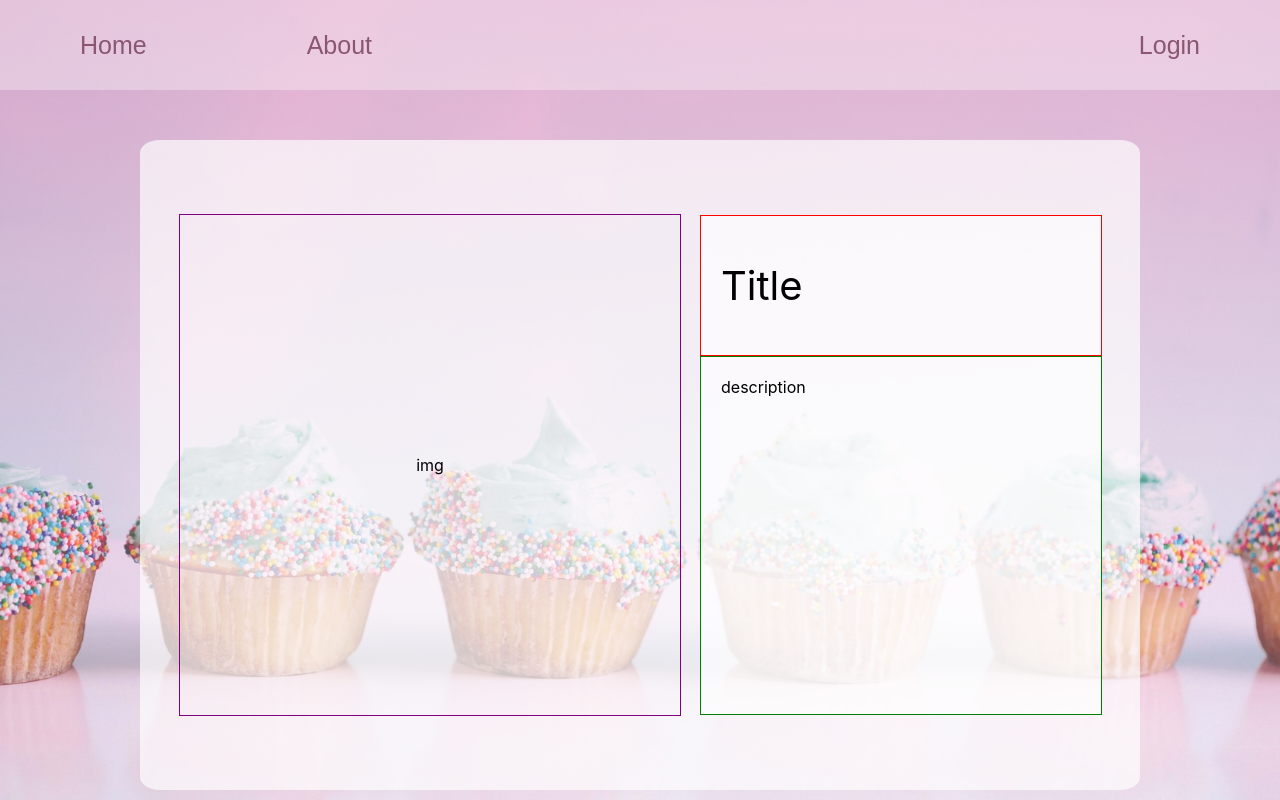
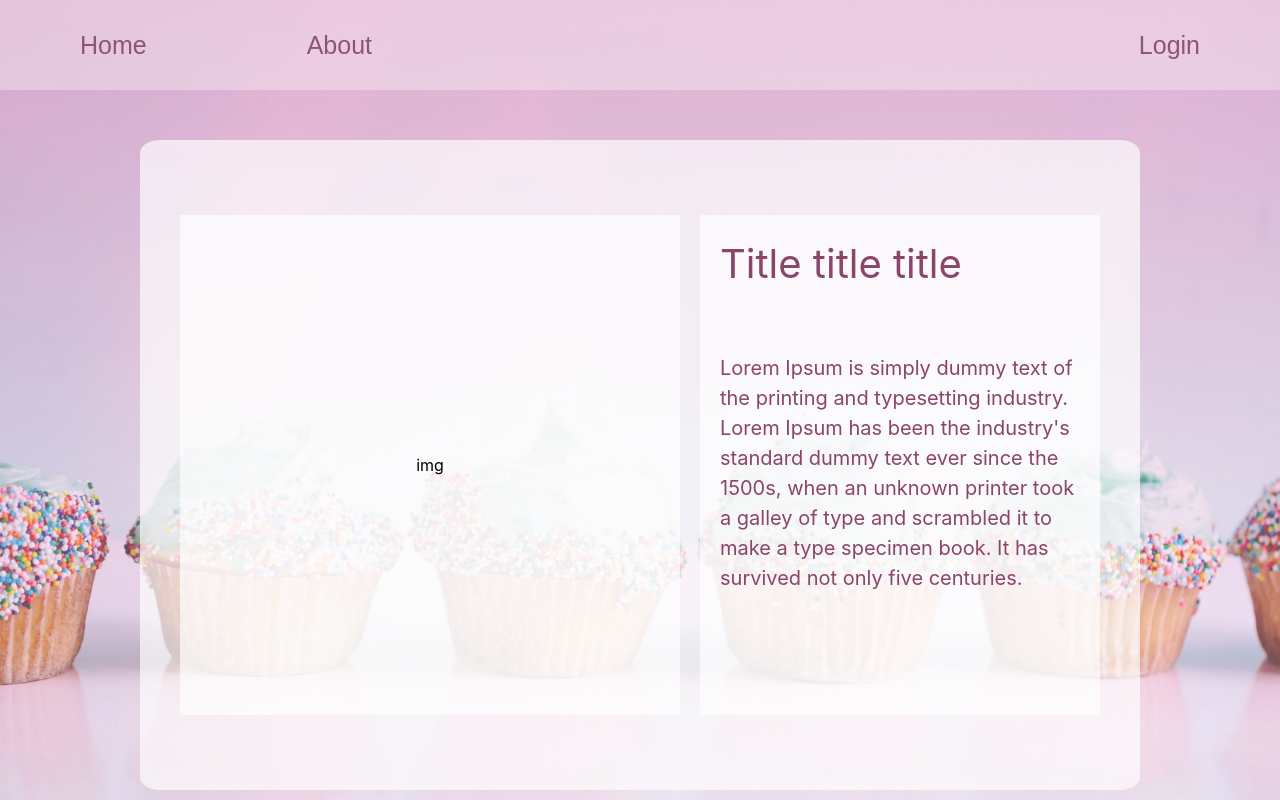
Before and after one commit to MilneS/miamyum, a React (Create React App) app: page /details in a window 1280 px wide. Built offline with nearby package versions, Linux system fonts and the light colour scheme.

Commit message:
fixed style

```diff
--- a/src/pages/Details.js
+++ b/src/pages/Details.js
@@ -6,8 +6,14 @@ const Details = () => {
       <div className={classes.card}>
         <div className={classes.img}>img</div>
         <div className={classes.itemsContainer}>
-          <div className={classes.title}>Title</div>
-          <div className={classes.description}>description</div>
+          <div className={classes.title}>Title title title</div>
+          <div className={classes.descr}>
+            Lorem Ipsum is simply dummy text of the printing and typesetting
+            industry. Lorem Ipsum has been the industry's standard dummy text
+            ever since the 1500s, when an unknown printer took a galley of type
+            and scrambled it to make a type specimen book. It has survived not
+            only five centuries.
+          </div>
         </div>
       </div>
     </div>
--- a/src/pages/Details.module.css
+++ b/src/pages/Details.module.css
@@ -2,7 +2,6 @@
   display: flex;
   justify-content: center;
   align-items: center;
-  /* margin-top: 100px; */
 }
 .card {
   background-color: rgba(255, 255, 255, 0.678);
@@ -15,14 +14,14 @@
   align-items: center;
 }
 .img {
-  /* background-color: rgba(255, 255, 255, 0.678); */
+  background-color: rgba(255, 255, 255, 0.678);
   height: 500px;
   width: 500px;
   display: flex;
   justify-content: center;
   align-items: center;
   margin-right: 10px;
-  border: 1px solid purple;
+  /* border: 1px solid purple; */
 }
 .itemsContainer {
   background-color: rgba(255, 255, 255, 0.678);
@@ -33,9 +32,10 @@
   align-items: center;
   margin-left: 10px;
   flex-direction: column;
+  color: rgb(139, 69, 105);
 }
 .title {
-  border: 1px solid red;
+  /* border: 1px solid red; */
   display: flex;
   justify-content: flex-start;
   align-items: center;
@@ -43,11 +43,19 @@
   height: 100px;
   width: 360px;
   padding: 20px;
+  padding-top: 0px;
   font-size: 40px;
 }
-.description {
-  height: 320px;
+.descr {
+  height: 350px;
   width: 360px;
-  border: 1px solid green;
+  /* border: 1px solid green; */
   padding: 20px;
+  font-size: 20px;
+  line-height: 30px;
 }
+
+@media only screen and (max-width: 768px) {
+}
+@media only screen and (max-width: 480px) {
+}
```
